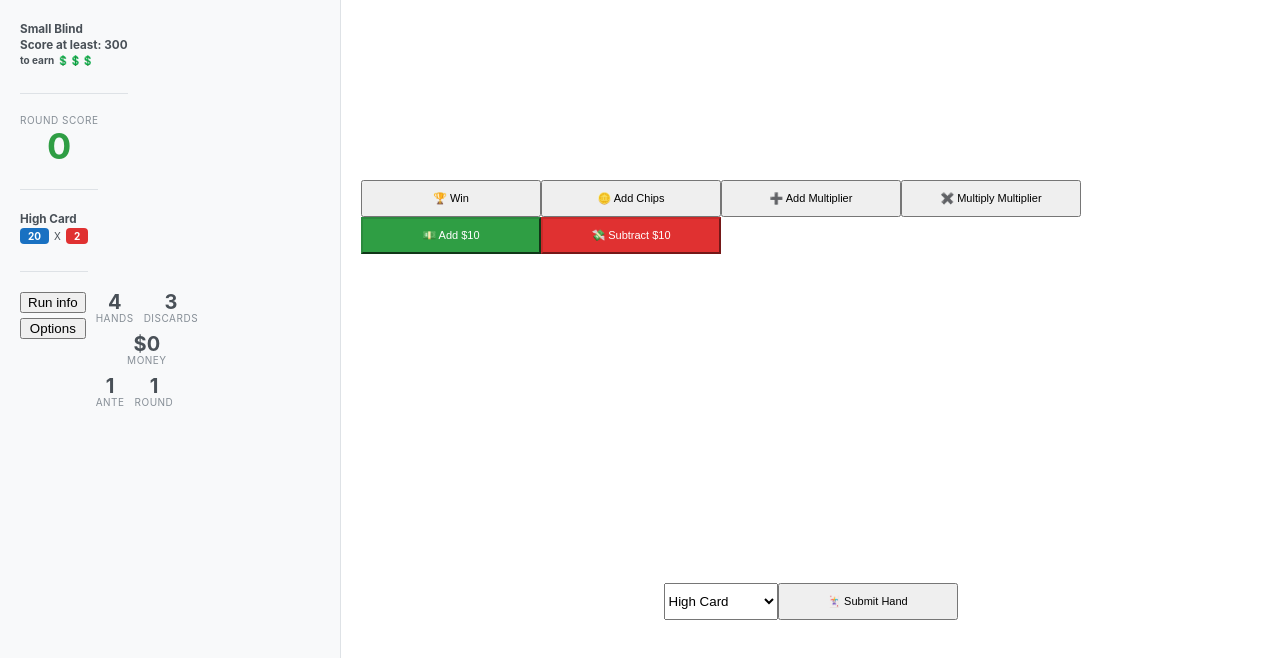
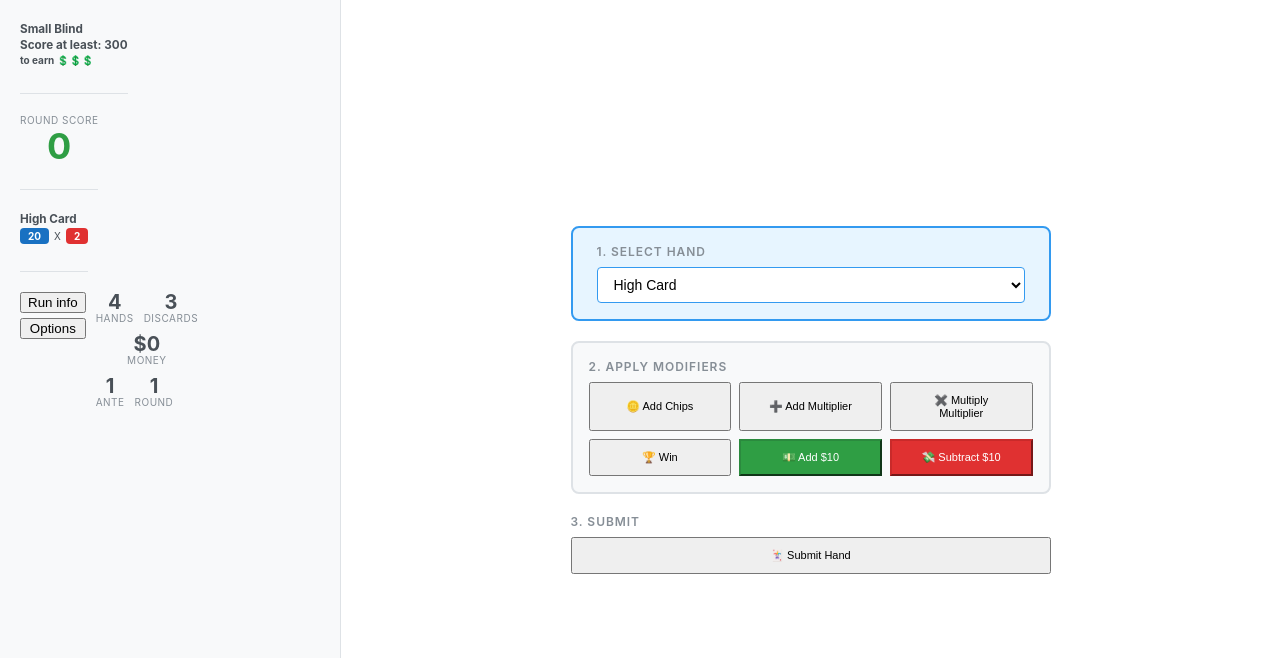
Before and after one commit to oreoshake-s-team/browslatro, a React (Create React App) app: page / in a window 1280 px wide. Shown: the top 658 px of the page. Built offline with nearby package versions, Linux system fonts and the light colour scheme; the HTML template or start-up script is replaced by a standard one.

Commit message:
reorder the UI a bit and add the ability to mute sounds

```diff
--- a/src/components/Game.tsx
+++ b/src/components/Game.tsx
@@ -48,10 +48,22 @@ export default function Game({
 
   return (
     <div className="game">
-      <div>
-        <button className="win-button" onClick={onWin}>
-          🏆 Win
-        </button>
+      <div className="hand-selection">
+        <span className="step-label">1. Select hand</span>
+        <select
+          value={HANDS.indexOf(selectedHand)}
+          onChange={(e) => handleHandChange(HANDS[Number(e.target.value)])}
+        >
+          {HANDS.map((hand, i) => (
+            <option key={hand.label} value={i}>
+              {hand.label}
+            </option>
+          ))}
+        </select>
+      </div>
+      <div className="modifier-selection">
+        <span className="step-label">2. Apply modifiers</span>
+        <div className="modifier-grid">
           <button className="add-chips-button" onClick={() => onAddChips(10)}>
             🪙 Add Chips
           </button>
@@ -67,6 +79,9 @@ export default function Game({
           >
             ✖️ Multiply Multiplier
           </button>
+          <button className="win-button" onClick={onWin}>
+            🏆 Win
+          </button>
           <button className="add-money-button" onClick={() => handleAddMoney(10)}>
             💵 Add $10
           </button>
@@ -77,17 +92,9 @@ export default function Game({
             💸 Subtract $10
           </button>
         </div>
+      </div>
       <div className="submit-hand">
-        <select
-          value={HANDS.indexOf(selectedHand)}
-          onChange={(e) => handleHandChange(HANDS[Number(e.target.value)])}
-        >
-          {HANDS.map((hand, i) => (
-            <option key={hand.label} value={i}>
-              {hand.label}
-            </option>
-          ))}
-        </select>
+        <span className="step-label">3. Submit</span>
         <button className="submit-hand-button" onClick={handleSubmitHand}>
           🃏 Submit Hand
         </button>
--- a/src/components/Options.tsx
+++ b/src/components/Options.tsx
@@ -1,5 +1,6 @@
 import { useState } from "react";
 import { createPortal } from "react-dom";
+import { isMuted, toggleMute } from "./sounds";
 
 interface OptionsProps {
   onReset: () => void;
@@ -7,6 +8,13 @@ interface OptionsProps {
 
 function Options({ onReset }: OptionsProps) {
   const [open, setOpen] = useState(false);
+  const [muted, setMuted] = useState(isMuted);
+
+  function handleToggleMute() {
+    toggleMute();
+    setMuted(isMuted());
+  }
+
   return (
     <>
       <button onClick={() => setOpen(true)}>Options</button>
@@ -15,6 +23,9 @@ function Options({ onReset }: OptionsProps) {
           <div className="modal-overlay" onClick={() => setOpen(false)}>
             <div className="modal" onClick={(e) => e.stopPropagation()}>
               <h3>Options</h3>
+              <button onClick={handleToggleMute}>
+                {muted ? "🔇 Unmute sounds" : "🔊 Mute sounds"}
+              </button>
               <button
                 className="win-button reset-button"
                 onClick={() => {
--- a/src/components/sounds.tsx
+++ b/src/components/sounds.tsx
@@ -6,7 +6,18 @@ function preload(name: string, url: string): void {
   cache.set(name, audio);
 }
 
+let muted = false;
+
+export function isMuted(): boolean {
+  return muted;
+}
+
+export function toggleMute(): void {
+  muted = !muted;
+}
+
 export function play(name: string): void {
+  if (muted) return;
   const audio = cache.get(name);
   if (!audio) return;
   audio
--- a/src/index.css
+++ b/src/index.css
@@ -8,10 +8,10 @@
 .game {
   flex: 1;
   display: flex;
+  flex-direction: column;
   align-items: center;
   justify-content: center;
-  gap: 0.8rem;
-  flex-wrap: wrap;
+  gap: 2rem;
   padding: 2rem;
 }
 
@@ -19,6 +19,71 @@
   min-width: 18rem;
   padding: 10px 20px;
   font-size: 1.1rem;
+}
+
+.step-label {
+  font-size: 1.2rem;
+  font-weight: 600;
+  color: #868e96;
+  text-transform: uppercase;
+  letter-spacing: 0.08em;
+  align-self: flex-start;
+}
+
+.hand-selection {
+  display: flex;
+  flex-direction: column;
+  align-items: center;
+  gap: 0.8rem;
+  padding: 1.6rem 2.4rem;
+  border: 2px solid #339af0;
+  border-radius: 8px;
+  background-color: #e7f5ff;
+  width: 100%;
+  max-width: 48rem;
+  box-sizing: border-box;
+}
+
+.hand-selection select {
+  font-size: 1.4rem;
+  padding: 0.8rem 1.2rem;
+  border: 1px solid #339af0;
+  border-radius: 4px;
+  background-color: white;
+  cursor: pointer;
+  width: 100%;
+}
+
+.modifier-selection {
+  display: flex;
+  flex-direction: column;
+  gap: 0.8rem;
+  padding: 1.6rem;
+  border: 2px solid #dee2e6;
+  border-radius: 8px;
+  background-color: #f8f9fa;
+  width: 100%;
+  max-width: 48rem;
+  box-sizing: border-box;
+}
+
+.modifier-grid {
+  display: grid;
+  grid-template-columns: repeat(3, 1fr);
+  gap: 0.8rem;
+}
+
+.modifier-grid button {
+  min-width: 0;
+}
+
+.submit-hand {
+  width: 100%;
+  max-width: 48rem;
+  box-sizing: border-box;
+  display: flex;
+  flex-direction: column;
+  gap: 0.8rem;
 }
 
 .win-button {
@@ -32,11 +97,6 @@
   gap: 1rem;
 }
 
-.submit-hand {
-  width: 100%;
-  display: flex;
-  justify-content: center;
-}
 
 .submit-hand-button {
   padding: 1.6rem 4rem;
```
Also changed, not shown: 1 other file (tests, documents, lock files or other folders). Lines whose indentation alone changed are shown as unchanged.
